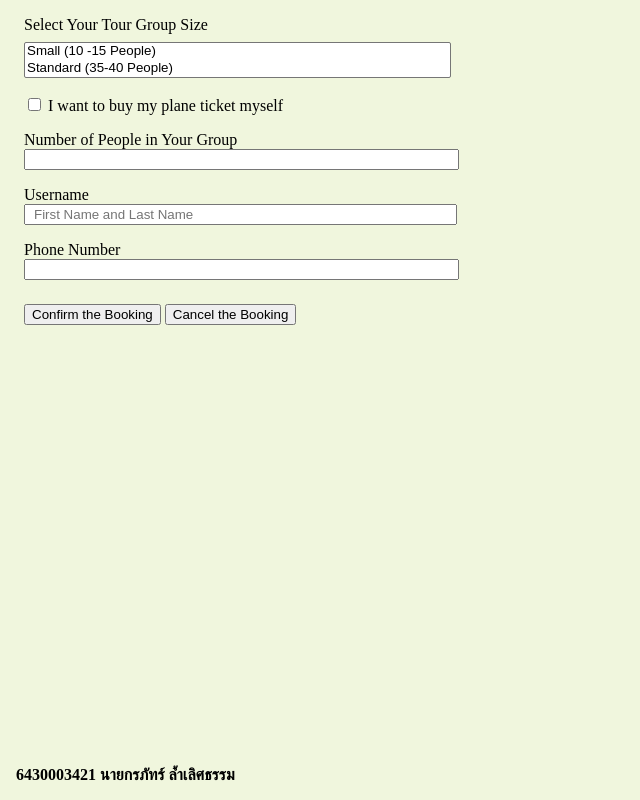
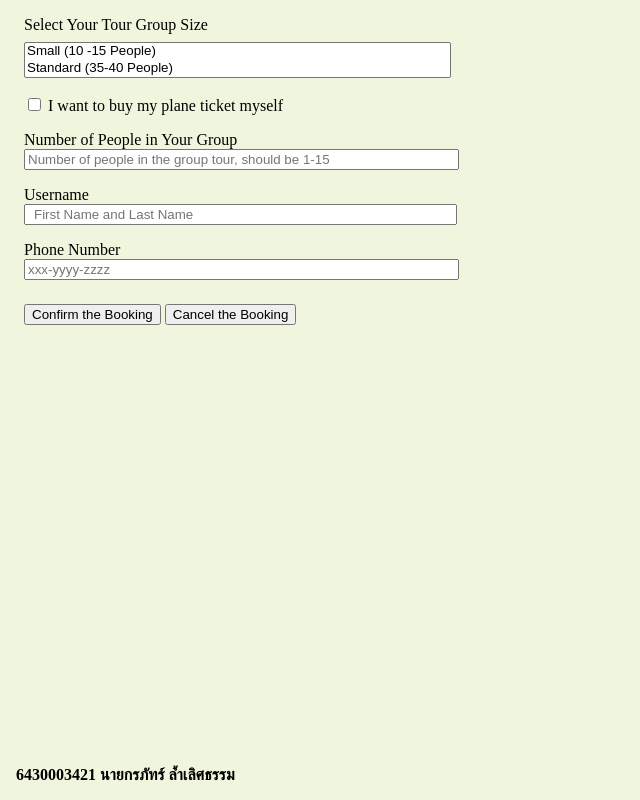
Before and after one commit to 6430003421-koraphat-nickname-is-nine/swDevFrontend-asg2, a plain HTML site: page register.html in a window 1280 px wide. Shown: the whole page, without its empty margins (0-640 px from the left). Drawn offline with Linux system fonts and the light colour scheme.

Commit message:
edit register

```diff
--- a/register.html
+++ b/register.html
@@ -28,6 +28,7 @@
             name="noPeople"
             id="noPeople"
             style="width: 32em; display: block"
+            placeholder="Number of people in the group tour, should be 1-15"
           />
         </div>
         <div class="box1">
@@ -55,6 +56,7 @@
               name="phoneNum"
               width="32em"
               style="width: 32em"
+              placeholder="xxx-yyyy-zzzz"
             />
           </div>
         </div>
```
Also changed, not shown: 1 other file.
